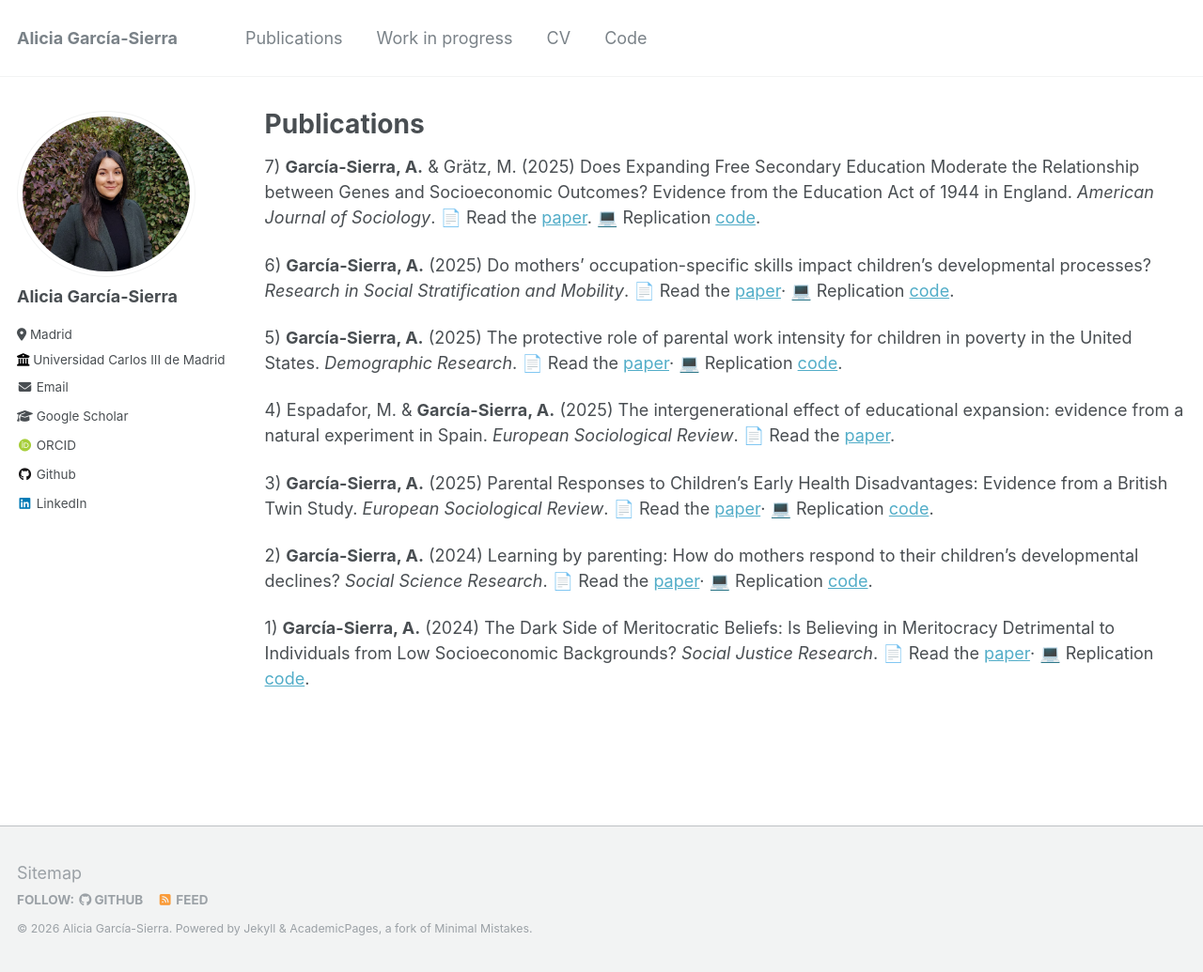
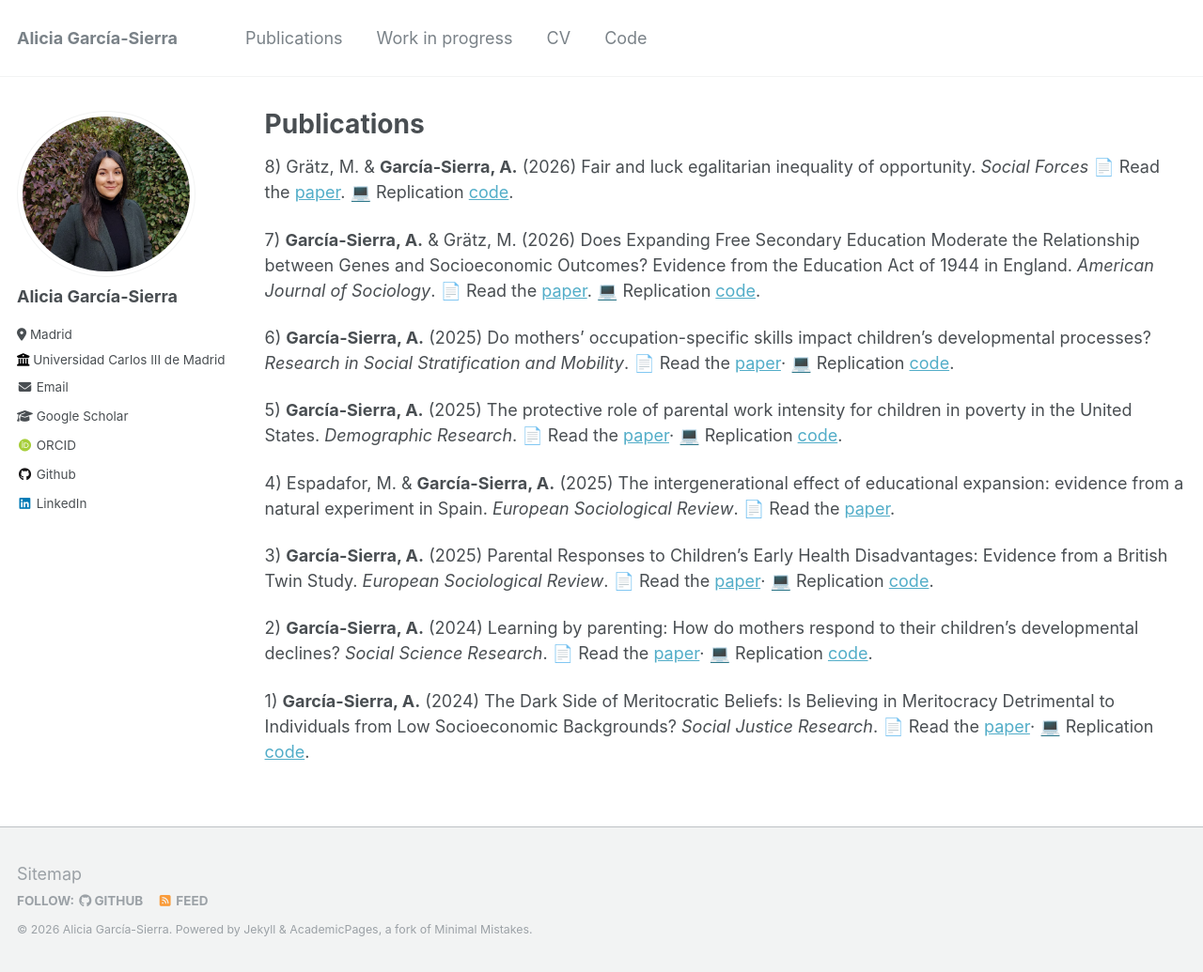
Before and after one commit to aliciagarciasierra/aliciagarciasierra.github.io, a Jekyll site: the page built from _pages/publications.md, in a window 1280 px wide and 1035 px high. Shown: the whole window at 94% size. Built offline with Jekyll 4.4.1, drawn with Linux system fonts in a browser that asks for light colours; some web fonts are replaced.

Commit message:
Update publication years and details in markdown

```diff
--- a/_pages/publications.md
+++ b/_pages/publications.md
@@ -4,8 +4,9 @@ title: "Publications"
 permalink: /publications/
 author_profile: true
 ---
+8) Grätz, M. & **García-Sierra, A.** (2026) Fair and luck egalitarian inequality of opportunity. _Social Forces_ 📄 Read the [paper]([https://www.journals.uchicago.edu/doi/10.1086/740030](https://academic.oup.com/sf/advance-article/doi/10.1093/sf/soag099/8739385?login=false)). 💻 Replication [code](https://github.com/aliciagarciasierra/GRATZ_GARCIASIERRA_SOCIALFORCES).
 
-7) **García-Sierra, A.** & Grätz, M. (2025) Does Expanding Free Secondary Education Moderate the Relationship between Genes and Socioeconomic Outcomes? Evidence from the Education Act of 1944 in England. _American Journal of Sociology_. 📄 Read the [paper](https://www.journals.uchicago.edu/doi/10.1086/740030). 💻 Replication [code](https://dataverse.harvard.edu/citation?persistentId=doi:10.7910/DVN/2PZYP6).
+7) **García-Sierra, A.** & Grätz, M. (2026) Does Expanding Free Secondary Education Moderate the Relationship between Genes and Socioeconomic Outcomes? Evidence from the Education Act of 1944 in England. _American Journal of Sociology_. 📄 Read the [paper](https://www.journals.uchicago.edu/doi/10.1086/740030). 💻 Replication [code](https://dataverse.harvard.edu/citation?persistentId=doi:10.7910/DVN/2PZYP6).
 
 6) **García-Sierra, A.** (2025) Do mothers’ occupation-specific skills impact children’s developmental processes? _Research in Social Stratification and Mobility_.
    📄 Read the [paper](https://www.sciencedirect.com/science/article/pii/S0276562425000939)· 💻 Replication [code](https://github.com/aliciagarciasierra/MOTHERS_SKILLS).
```
